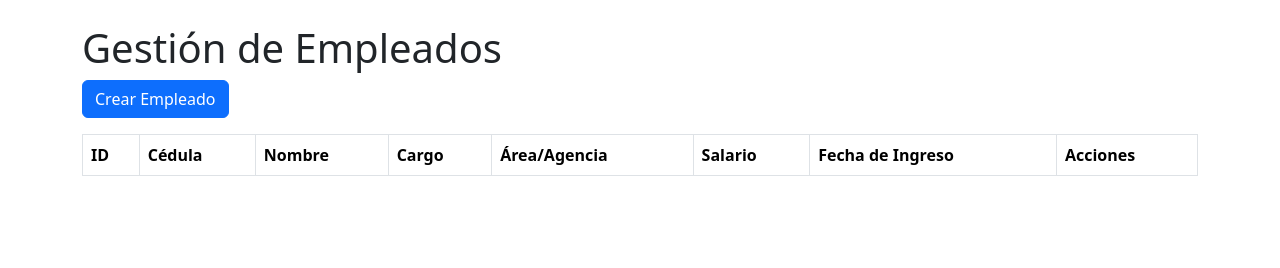
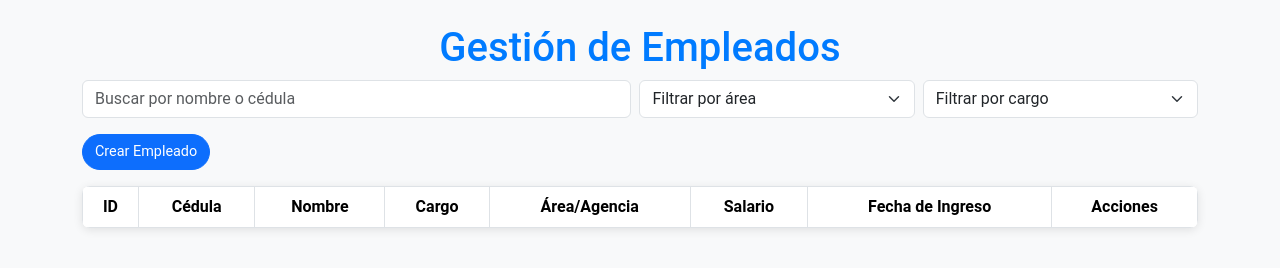
Before and after one commit to jhanbrandon/EMPLEADOS-CRUD, a plain HTML site: page frontend/index.html in a window 1280 px wide. Drawn offline with nearby package versions, Linux system fonts and the light colour scheme; no server answers.

Commit message:
version 3 con filtros y busqueda

```diff
--- a/frontend/index.html
+++ b/frontend/index.html
@@ -5,9 +5,31 @@
     <meta name="viewport" content="width=device-width, initial-scale=1, shrink-to-fit=no">
     <title>Gestión de Empleados</title>
     <link href="https://cdn.jsdelivr.net/npm/bootstrap@5.3.2/dist/css/bootstrap.min.css" rel="stylesheet">
+    <link href="/frontend/styles.css" rel="stylesheet">
+
 </head>
 <body class="container">
     <h1 class="mt-4">Gestión de Empleados</h1>
+
+    <div class="d-flex justify-content-between mb-3">
+        <input id="buscarInput" type="text" class="form-control w-50 me-2" placeholder="Buscar por nombre o cédula">
+        <select id="filtroArea" class="form-select w-25 me-2">
+            <option value="">Filtrar por área</option>
+            <option value="Recursos Humanos">Recursos Humanos</option>
+            <option value="Sistemas">Sistemas</option>
+            <option value="Contabilidad">Contabilidad</option>
+            <option value="Administración">Administración</option>
+        </select>
+        <select id="filtroCargo" class="form-select w-25">
+            <option value="">Filtrar por cargo</option>
+            <option value="Asistente">Asistente</option>
+            <option value="Gerente">Gerente</option>
+            <option value="Analista">Analista</option>
+            <option value="Contador">Contador</option>
+        </select>
+    </div>
+
+
     <button id="btncrear" type="button" class="btn btn-primary mb-3">Crear Empleado</button>
     <table id="tablaempleados" class="table table-bordered">
         <thead>
--- a/frontend/logica.js
+++ b/frontend/logica.js
@@ -2,6 +2,10 @@ const url = "http://localhost:3001/api/empleados";
 const contenedor = document.querySelector('tbody');
 const modalempleado = new bootstrap.Modal(document.getElementById('modalempleado'));
 const formempleado = document.getElementById('formempleado');
+const buscarInput = document.getElementById('buscarInput');
+const filtroArea = document.getElementById('filtroArea');
+const filtroCargo = document.getElementById('filtroCargo');
+let empleados = [];
 let idEmpleado = null;
 let opcion = '';
 
@@ -19,8 +23,15 @@ const cargarEmpleados = () => {
     fetch(url)
         .then(response => response.json())
         .then(data => {
+            empleados = data; // Guardar todos los empleados para búsquedas y filtros
+            mostrarEmpleados(data);
+        });
+};
+
+// Mostrar empleados en la tabla
+const mostrarEmpleados = (lista) => {
     let resultados = '';
-            data.forEach(emp => {
+    lista.forEach(emp => {
         resultados += `<tr>
             <td>${emp.id}</td>
             <td>${emp.cedula}</td>
@@ -36,8 +47,29 @@ const cargarEmpleados = () => {
         </tr>`;
     });
     contenedor.innerHTML = resultados;
+};
+
+// Buscar empleados por nombre o cédula
+buscarInput.addEventListener('input', () => {
+    const busqueda = buscarInput.value.toLowerCase();
+    const resultados = empleados.filter(emp =>
+        emp.nombre.toLowerCase().includes(busqueda) || emp.cedula.includes(busqueda)
+    );
+    mostrarEmpleados(resultados);
 });
-};
+
+// Filtrar empleados por área o cargo
+[filtroArea, filtroCargo].forEach(filtro => {
+    filtro.addEventListener('change', () => {
+        const area = filtroArea.value;
+        const cargo = filtroCargo.value;
+        const resultados = empleados.filter(emp =>
+            (area === '' || emp.area === area) &&
+            (cargo === '' || emp.cargo === cargo)
+        );
+        mostrarEmpleados(resultados);
+    });
+});
 
 document.getElementById("btncrear").addEventListener("click", () => {
     formempleado.reset();
--- /dev/null
+++ b/frontend/styles.css
@@ -0,0 +1,38 @@
+body {
+    font-family: 'Roboto', sans-serif;
+    background-color: #f8f9fa;
+    color: #343a40;
+}
+
+h1 {
+    text-align: center;
+    margin-top: 20px;
+    font-size: 2.5rem;
+    color: #007bff;
+}
+
+table {
+    background-color: #fff;
+    border-radius: 8px;
+    overflow: hidden;
+    box-shadow: 0 2px 10px rgba(0, 0, 0, 0.1);
+}
+
+th, td {
+    text-align: center;
+    padding: 10px;
+}
+
+tr:hover {
+    background-color: #f1f1f1;
+}
+
+.btn {
+    border-radius: 20px;
+    font-size: 0.9rem;
+}
+
+input, select {
+    border-radius: 20px;
+    padding: 8px 12px;
+}
```
Lines whose indentation alone changed are shown as unchanged.
